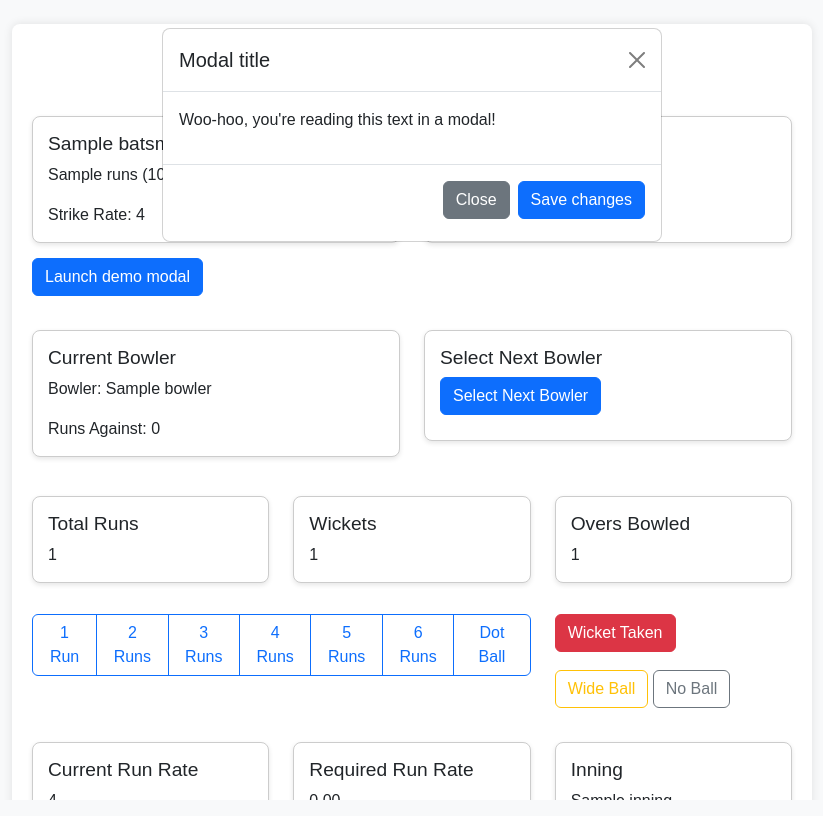
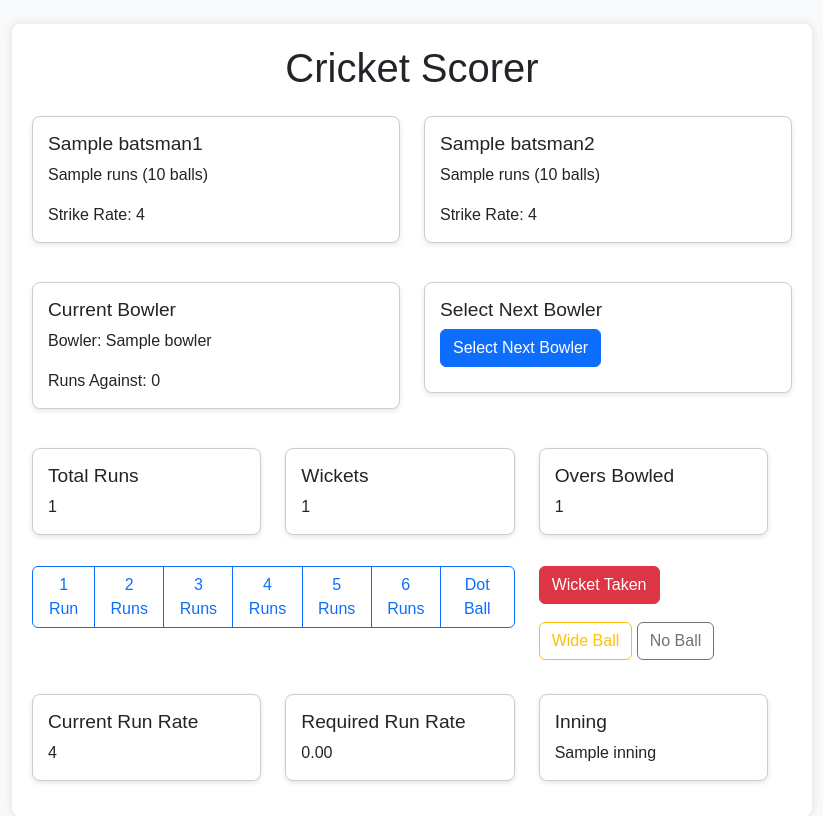
Before and after one commit to RuAstro/Restart_cricket, a Flask app: template templates/scorer_page.html in a window 1280 px wide. Shown: the whole page, without its empty margins (228-1051 px from the left). Run offline with Flask 3, Linux system fonts and the light colour scheme; the template is opened without the code that fills it: most values are stand-ins (such as "Sample title", 1, 10 or a date in 2020); some libraries are stand-ins or nearby versions.

Commit message:
fixed modal with pop up and closing

```diff
--- a/templates/scorer_page.html
+++ b/templates/scorer_page.html
@@ -61,28 +61,8 @@
         </div>
     </div>
 
+
 <!-- Bowler Section -->
-<button type="button" class="btn btn-primary" data-bs-toggle="modal" data-bs-target="#exampleModal">
-    Launch demo modal
-  </button>
-<!-- Modal -->
-<div class="modal fade show" id="exampleModal" tabindex="-1" aria-labelledby="exampleModalLabel" style="display: block;" aria-modal="true" role="dialog">
-    <div class="modal-dialog">
-      <div class="modal-content">
-        <div class="modal-header">
-          <h1 class="modal-title fs-5" id="exampleModalLabel">Modal title</h1>
-          <button type="button" class="btn-close" data-bs-dismiss="modal" aria-label="Close"></button>
-        </div>
-        <div class="modal-body">
-          <p>Woo-hoo, you're reading this text in a modal!</p>
-        </div>
-        <div class="modal-footer">
-          <button type="button" class="btn btn-secondary" data-bs-dismiss="modal">Close</button>
-          <button type="button" class="btn btn-primary">Save changes</button>
-        </div>
-      </div>
-    </div>
-  </div>
 
 <div class="row mt-4">
     <div class="col-md-6">
@@ -94,13 +74,32 @@
             </div>
         </div>
     </div>
+
+<!-- Button to launch modal for selecting next bowler -->
 <div class="col-md-6">
     <div class="card">
         <div class="card-body">
             <h5 class="card-title">Select Next Bowler</h5>
-                <button type="button" class="btn btn-primary" data-bs-toggle="modal" data-bs-target="#exampleModal">
+            <button type="button" class="btn btn-primary" data-bs-toggle="modal" data-bs-target="#selectNextBowlerModal">
                 Select Next Bowler
             </button>
+        </div>
+    </div>
+</div>
+<!-- Modal -->
+<div class="modal fade" id="selectNextBowlerModal" tabindex="-1" aria-labelledby="selectNextBowlerModalLabel" aria-hidden="true">
+    <div class="modal-dialog">
+        <div class="modal-content">
+            <div class="modal-header">
+                <h5 class="modal-title" id="selectNextBowlerModalLabel">Select Next Bowler</h5>
+                <button type="button" class="btn-close" data-bs-dismiss="modal" aria-label="Close"></button>
+            </div>
+            <div class="modal-body">
+                <p>Content for selecting next bowler goes here.</p>
+            </div>
+            <div class="modal-footer">
+                <button type="button" class="btn btn-secondary" data-bs-dismiss="modal">Close</button>
+                <button type="button" class="btn btn-primary">Save changes</button>
             </div>
         </div>
     </div>
```
Lines whose indentation alone changed are shown as unchanged.
